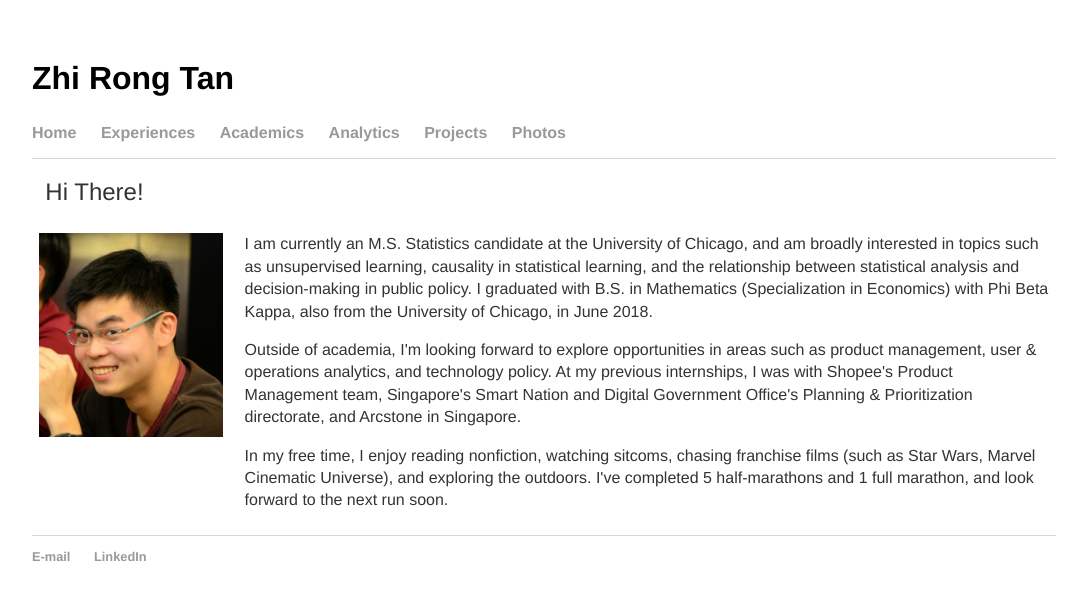
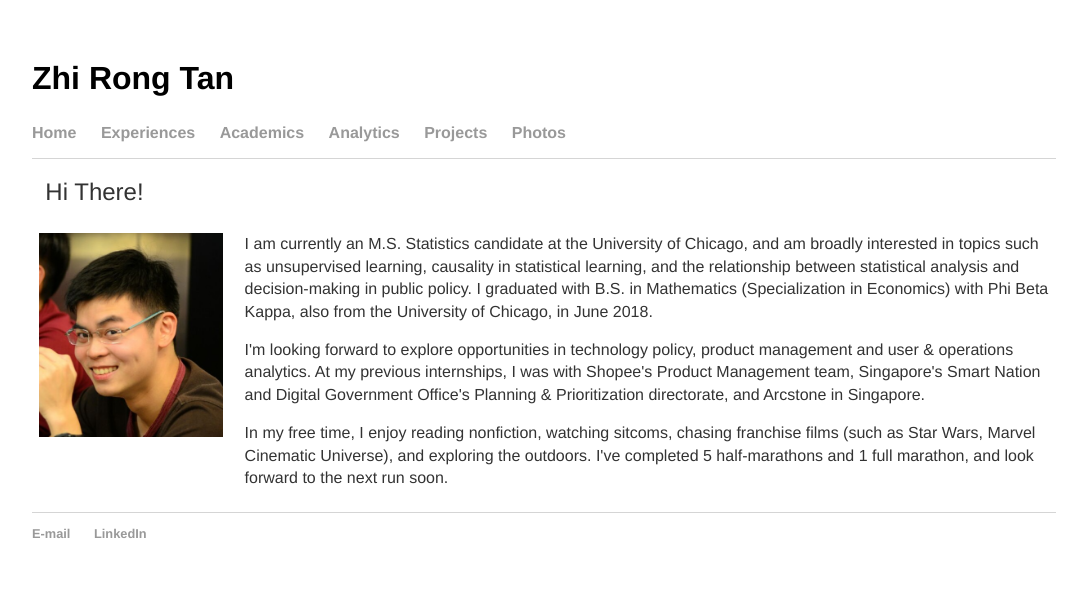
Before and after one commit to tanzhirong/tanzhirong.github.io, a Jekyll site: the page built from index.html, in a window 1280 px wide. Shown: the top 600 px of the page, without its empty margins (96-1174 px from the left). Built offline with Jekyll 4.4.1, drawn with Linux system fonts in a browser that asks for light colours.

Commit message:
Update index.html

```diff
--- a/index.html
+++ b/index.html
@@ -14,7 +14,7 @@ title: Zhi Rong Tan
     <td>
       <div id="blurb">
 	<p>I am currently an M.S. Statistics candidate at the University of Chicago, and am broadly interested in topics such as unsupervised learning, causality in statistical learning, and the relationship between statistical analysis and decision-making in public policy. I graduated with B.S. in Mathematics (Specialization in Economics) with Phi Beta Kappa, also from the University of Chicago, in June 2018. </p>
-	<p>Outside of academia, I'm looking forward to explore opportunities in areas such as product management, user & operations analytics, and technology policy. At my previous internships, I was with Shopee's Product Management team, Singapore's Smart Nation and Digital Government Office's Planning & Prioritization directorate, and Arcstone in Singapore.</p>
+	<p>I'm looking forward to explore opportunities in technology policy, product management and user & operations analytics. At my previous internships, I was with Shopee's Product Management team, Singapore's Smart Nation and Digital Government Office's Planning & Prioritization directorate, and Arcstone in Singapore.</p>
 	<p>In my free time, I enjoy reading nonfiction, watching sitcoms, chasing franchise films (such as Star Wars, Marvel Cinematic Universe), and exploring the outdoors. I've completed 5 half-marathons and 1 full marathon, and look forward to the next run soon.</p>
       </div><!-- /.blurb -->
     </td>
```
